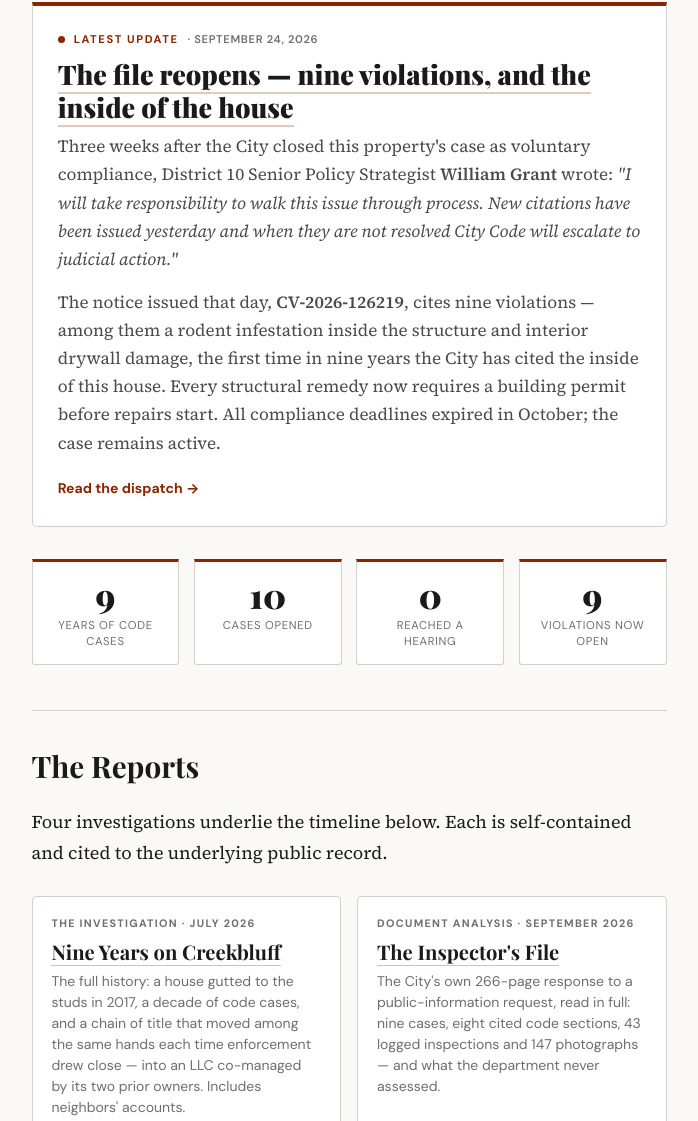
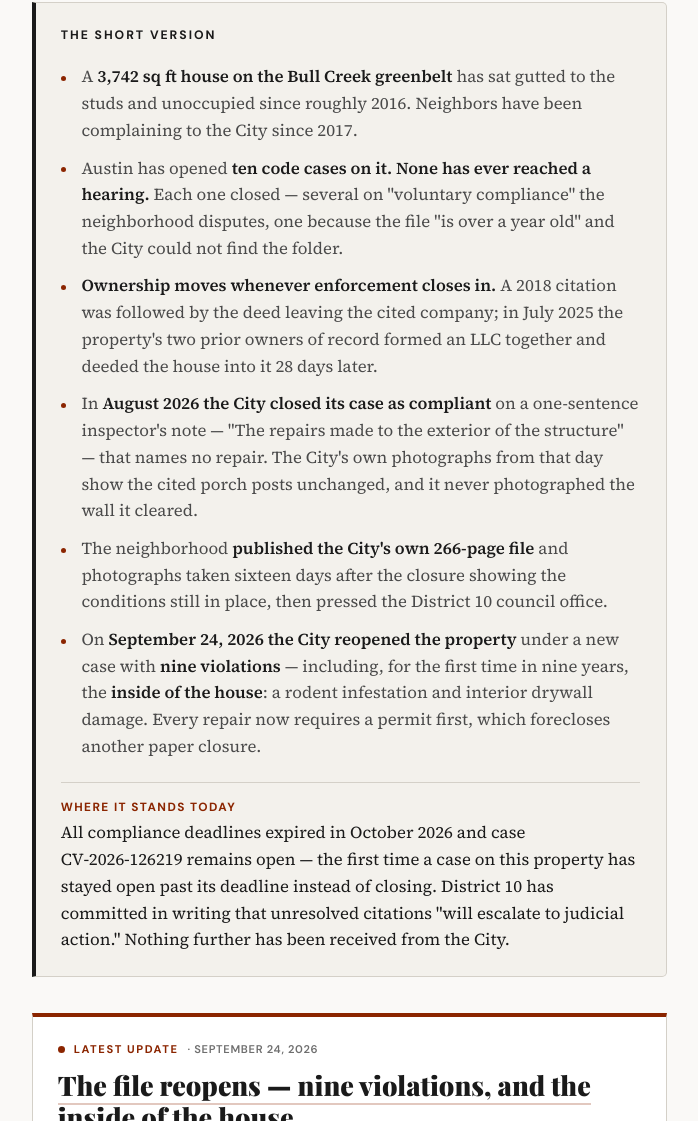
Before and after one commit to wavecentral/7609-Creekbluff-Dr, a plain HTML site: page index.html in a window 1280 px wide. Shown: the part 731-1852 px from the top of the page, without its empty margins (291-989 px from the left). Drawn offline with nearby package versions, Linux system fonts and the light colour scheme; a web font is replaced by a local one.

Commit message:
Add a TL;DR to the landing page
Six bullets covering the house, ten closed cases, the ownership pattern,
the August 2026 paper closure, the published record, and the September
reopening with nine violations — plus a 'where it stands today' line
noting that all deadlines have expired, the case is still open, and
District 10 has committed to judicial escalation.

Co-Authored-By: Claude Opus 5 <noreply@anthropic.com>

```diff
--- a/index.html
+++ b/index.html
@@ -104,6 +104,14 @@ sup.fn-ref a{cursor:pointer}
 </style>
 <style>
 /* ---- Landing page: dispatch log ---- */
+.tldr{border:1px solid var(--rule);border-left:4px solid var(--ink);background:var(--paper-warm);border-radius:0 5px 5px 0;padding:1.2rem 1.4rem;margin:2rem 0 .5rem}
+.tldr__h{font-family:var(--sans);font-size:.68rem;font-weight:700;letter-spacing:.16em;text-transform:uppercase;color:var(--ink);margin-bottom:.7rem}
+.tldr ul{list-style:none;margin:0;padding:0}
+.tldr li{position:relative;padding:.3rem 0 .3rem 1.15rem;font-size:.93rem;line-height:1.6;color:var(--ink-2)}
+.tldr li::before{content:'';position:absolute;left:0;top:.95rem;width:5px;height:5px;border-radius:50%;background:var(--accent)}
+.tldr strong{color:var(--ink)}
+.tldr__now{margin-top:.9rem;padding-top:.8rem;border-top:1px solid var(--rule);font-size:.93rem;line-height:1.6;color:var(--ink)}
+.tldr__now b{font-family:var(--sans);font-size:.66rem;font-weight:700;letter-spacing:.12em;text-transform:uppercase;color:var(--accent);display:block;margin-bottom:.2rem}
 .latest{border:1px solid var(--rule);border-top:4px solid var(--accent);background:#fff;border-radius:0 0 5px 5px;padding:1.3rem 1.4rem;margin:2rem 0 1rem}
 .latest__tag{font-family:var(--sans);font-size:.62rem;font-weight:700;letter-spacing:.14em;text-transform:uppercase;color:var(--accent);margin-bottom:.5rem;display:flex;align-items:center;gap:.5rem;flex-wrap:wrap}
 .latest__tag .dot{width:7px;height:7px;border-radius:50%;background:var(--accent);display:inline-block;flex:none}
@@ -172,6 +180,19 @@ sup.fn-ref a{cursor:pointer}
 </div></section>
 
 <article><div class="container">
+
+<div class="tldr">
+<div class="tldr__h">The short version</div>
+<ul>
+<li>A <strong>3,742&nbsp;sq&nbsp;ft house on the Bull Creek greenbelt</strong> has sat gutted to the studs and unoccupied since roughly 2016. Neighbors have been complaining to the City since 2017.</li>
+<li>Austin has opened <strong>ten code cases on it. None has ever reached a hearing.</strong> Each one closed — several on "voluntary compliance" the neighborhood disputes, one because the file "is over a year old" and the City could not find the folder.</li>
+<li><strong>Ownership moves whenever enforcement closes in.</strong> A 2018 citation was followed by the deed leaving the cited company; in July 2025 the property's two prior owners of record formed an LLC together and deeded the house into it 28 days later.</li>
+<li>In <strong>August 2026 the City closed its case as compliant</strong> on a one-sentence inspector's note — "The repairs made to the exterior of the structure" — that names no repair. The City's own photographs from that day show the cited porch posts unchanged, and it never photographed the wall it cleared.</li>
+<li>The neighborhood <strong>published the City's own 266-page file</strong> and photographs taken sixteen days after the closure showing the conditions still in place, then pressed the District 10 council office.</li>
+<li>On <strong>September 24, 2026 the City reopened the property</strong> under a new case with <strong>nine violations</strong> — including, for the first time in nine years, the <strong>inside of the house</strong>: a rodent infestation and interior drywall damage. Every repair now requires a permit first, which forecloses another paper closure.</li>
+</ul>
+<div class="tldr__now"><b>Where it stands today</b>All compliance deadlines expired in October 2026 and case CV&#8209;2026&#8209;126219 remains open — the first time a case on this property has stayed open past its deadline instead of closing. District 10 has committed in writing that unresolved citations "will escalate to judicial action." Nothing further has been received from the City.</div>
+</div>
 
 <div class="latest">
 <div class="latest__tag"><span class="dot"></span>Latest update<span class="when">&middot; September 24, 2026</span></div>
```
